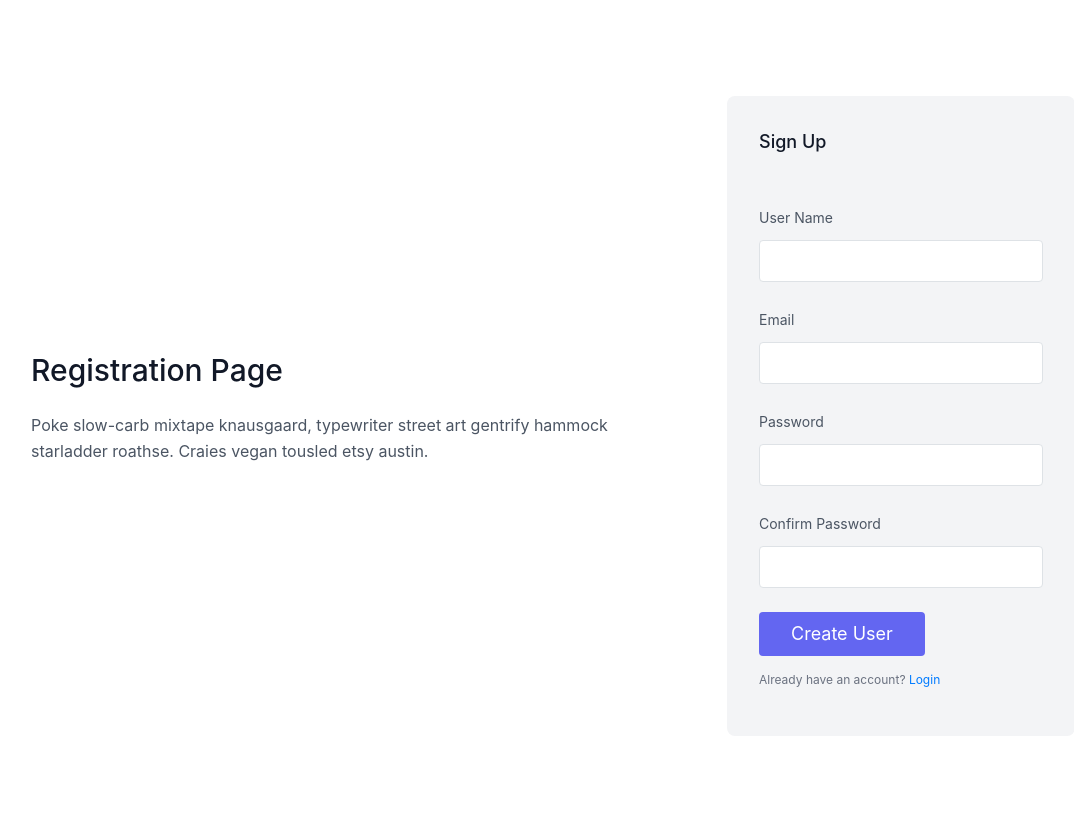
After one commit to Atique22/Django-srum, a Django app: page /register in a window 1280 px wide. The commit adds this page. Shown: the whole page, without its empty margins (87-1161 px from the left). Run offline with Django 4.2, Linux system fonts and the light colour scheme; some libraries are stand-ins or nearby versions.

Commit message:
user authenticate

```diff
--- a/scrum/app/forms.py
+++ b/scrum/app/forms.py
@@ -1,5 +1,7 @@
 # forms.py
 from django import forms
+from django.contrib.auth.forms import UserCreationForm
+from django.contrib.auth.models import User
 from .models import Project, Ticket
 
 class ProjectForm(forms.ModelForm):
@@ -11,3 +13,7 @@ class TicketForm(forms.ModelForm):
     class Meta:
         model = Ticket
         fields = '__all__'
+class CreateUserForm(UserCreationForm):
+    class Meta:
+        model = User
+        fields = ['username', 'email', 'password1', 'password2']
--- /dev/null
+++ b/scrum/app/templates/account/register.html
@@ -0,0 +1,55 @@
+
+
+<!DOCTYPE html>
+<html lang="en">
+<meta charset="UTF-8">
+<title>Scrum</title>
+<meta name="viewport" content="width=device-width,initial-scale=1">
+<link href="https://unpkg.com/tailwindcss@^2/dist/tailwind.min.css" rel="stylesheet">
+<link rel="stylesheet" href="https://cdn.jsdelivr.net/npm/bootstrap@4.0.0/dist/css/bootstrap.min.css" integrity="sha384-Gn5384xqQ1aoWXA+058RXPxPg6fy4IWvTNh0E263XmFcJlSAwiGgFAW/dAiS6JXm" crossorigin="anonymous">
+<script src="https://code.jquery.com/jquery-3.2.1.slim.min.js" integrity="sha384-KJ3o2DKtIkvYIK3UENzmM7KCkRr/rE9/Qpg6aAZGJwFDMVNA/GpGFF93hXpG5KkN" crossorigin="anonymous"></script>
+<script src="https://cdn.jsdelivr.net/npm/popper.js@1.12.9/dist/umd/popper.min.js" integrity="sha384-ApNbgh9B+Y1QKtv3Rn7W3mgPxhU9K/ScQsAP7hUibX39j7fakFPskvXusvfa0b4Q" crossorigin="anonymous"></script>
+<script src="https://cdn.jsdelivr.net/npm/bootstrap@4.0.0/dist/js/bootstrap.min.js" integrity="sha384-JZR6Spejh4U02d8jOt6vLEHfe/JQGiRRSQQxSfFWpi1MquVdAyjUar5+76PVCmYl" crossorigin="anonymous"></script>
+<body>
+    <section class="text-gray-600 body-font">
+        <div class="container px-5 py-24 mx-auto flex flex-wrap items-center">
+          <div class="lg:w-3/5 md:w-1/2 md:pr-16 lg:pr-0 pr-0">
+            <h1 class="title-font font-medium text-3xl text-gray-900">Registration Page</h1>
+            <p class="leading-relaxed mt-4">Poke slow-carb mixtape knausgaard, typewriter street art gentrify hammock starladder roathse. Craies vegan tousled etsy austin.</p>
+          </div>
+          <div class="lg:w-2/6 md:w-1/2 bg-gray-100 rounded-lg p-8 flex flex-col md:ml-auto w-full mt-10 md:mt-0">
+            <h2 class="text-gray-900 text-lg font-medium title-font mb-5">Sign Up</h2>
+        <form method="POST" action=""> {% csrf_token %}
+            <div class="relative mb-4">
+              <label for="username" class="leading-7 text-sm text-gray-600">User Name</label>
+              <input type="text" id="username" name="username" class="w-full bg-white rounded border border-gray-300 focus:border-indigo-500 focus:ring-2 focus:ring-indigo-200 text-base outline-none text-gray-700 py-1 px-3 leading-8 transition-colors duration-200 ease-in-out">
+
+              {% comment %} {{form.username}}            {% endcomment %}
+             </div>
+             <div class="relative mb-4">
+                <label for="email" class="leading-7 text-sm text-gray-600">Email</label>
+                <input type="email" id="email" name="email" class="w-full bg-white rounded border border-gray-300 focus:border-indigo-500 focus:ring-2 focus:ring-indigo-200 text-base outline-none text-gray-700 py-1 px-3 leading-8 transition-colors duration-200 ease-in-out">
+
+                {% comment %} {{form.email}} {% endcomment %}
+              </div>
+              <div class="relative mb-4">
+                <label for="password1" class="leading-7 text-sm text-gray-600">Password</label>
+                <input type="password" id="password1" name="password1" class="w-full bg-white rounded border border-gray-300 focus:border-indigo-500 focus:ring-2 focus:ring-indigo-200 text-base outline-none text-gray-700 py-1 px-3 leading-8 transition-colors duration-200 ease-in-out">
+
+                {% comment %} {{form.password1}} {% endcomment %}
+              </div>
+              <div class="relative mb-4">
+                <label for="password2" class="leading-7 text-sm text-gray-600">Confirm Password</label>
+                <input type="password" id="password2" name="password2" class="w-full bg-white rounded border border-gray-300 focus:border-indigo-500 focus:ring-2 focus:ring-indigo-200 text-base outline-none text-gray-700 py-1 px-3 leading-8 transition-colors duration-200 ease-in-out">
+
+                {% comment %} {{form.password2}} {% endcomment %}
+              </div>
+            <button type="submit" class="text-white bg-indigo-500 border-0 py-2 px-8 focus:outline-none hover:bg-indigo-600 rounded text-lg">Create User</button>
+        </form>
+        {{form.errors}}
+        <p class="text-xs text-gray-500 mt-3">Already have an account? <a href="{% url 'login' %}">Login</a></p>
+      </div>
+        </div>
+      </section>
+</body>
+</html>
--- a/scrum/app/templates/index.html
+++ b/scrum/app/templates/index.html
@@ -22,6 +22,8 @@
               <path d="M5 12h14M12 5l7 7-7 7"></path>
             </svg>
           </button>
+          <a href="{%url 'logout'%}" class="md:ml-auto flex flex-wrap items-center text-white text-base justify-center bg-red-500 border-0 py-1 px-2 focus:outline-none hover:bg-red-700 rounded text-base mt-3 md:mt-0" type="button">Logout
+          </a>
 
         </div>
       </header>
--- a/scrum/app/urls.py
+++ b/scrum/app/urls.py
@@ -2,7 +2,11 @@ from django.urls import path
 from . import views
 
 urlpatterns = [
-    path("", views.home, name="home page"),
+
+    path("register", views.registrationPage, name="registration"),
+    path("login", views.loginPage, name="login"),
+    path("logout", views.logoutUser, name="logout"),
+    path("", views.home, name="home"),
     path('create_project', views.create_project, name='create_project'),
     path('tickets/<str:project_name>/', views.ticket, name='tickets page'),
     path('create_ticket', views.create_ticket, name='create_ticket'),
--- a/scrum/app/views.py
+++ b/scrum/app/views.py
@@ -1,16 +1,60 @@
 from django.shortcuts import render, redirect, get_object_or_404
 from django.http import HttpResponse
-from .forms import ProjectForm, TicketForm
+from django.contrib.auth.forms import UserCreationForm
+from django.contrib.auth import authenticate, login, logout
+from django.contrib.auth.decorators import login_required
+from django.contrib import messages
+
+from .forms import ProjectForm, TicketForm, CreateUserForm
 from .models import Project, Ticket
-# Create your views here.
+
+
+
+def registrationPage(request):
+    form = CreateUserForm()
+    if request.method =='POST':
+        form = CreateUserForm(request.POST)
+        if form.is_valid():
+            form.save()
+            print("register successfully!")
+            messages.success(request, "Account was created successfully!")
+            return redirect('login')
+    content = {'form': form}
+    return render(request, 'account/register.html', content)
+
+def loginPage(request):
+
+    if request.method == 'POST':
+        username=request.POST.get('username')
+        password=request.POST.get('password')
+
+        user = authenticate(request, username=username ,password=password)
+        if user is not None:
+            print("user login call")
+            login(request, user)
+            return redirect('home')
+        else:
+            messages.info(request, 'Username or Password is incorrect!')
+            return render(request, 'account/login.html')
+    return render(request, 'account/login.html')
+
+def logoutUser(request):
+    logout(request)
+    return redirect('login')
+
+
+@login_required(login_url='login')
 def home(request):
     projects = Project.objects.all()
     return render(request, 'index.html', {'projects':projects})
+
+@login_required(login_url='login')
 def ticket(request, project_name):
     project = get_object_or_404(Project, project_name=project_name)
     tickets = Ticket.objects.all()
     return render(request, 'tickets.html', {'project':project,'tickets':tickets})
 
+@login_required(login_url='login')
 def create_project(request):
     if request.method == 'POST':
         form = ProjectForm(request.POST)
@@ -22,12 +66,14 @@ def create_project(request):
 
     return render(request, 'index.html', {'form': form})
 
+@login_required(login_url='login')
 def delete_project(request, project_name):
     project = get_object_or_404(Project, project_name=project_name)
     if project:
          project.delete()
     return redirect('/')
 
+@login_required(login_url='login')
 def create_ticket(request):
     if request.method == 'POST':
 
@@ -42,6 +88,7 @@ def create_ticket(request):
 
     return render(request, 'index.html', {'form': form})
 
+@login_required(login_url='login')
 def delete_ticket(request, ticket_id):
     ticket = get_object_or_404(Ticket, id=ticket_id)
     if ticket:
```
Also changed, not shown: scrum/app/templates/account/login.html (added, +47 -0 lines), scrum/db.sqlite3.
